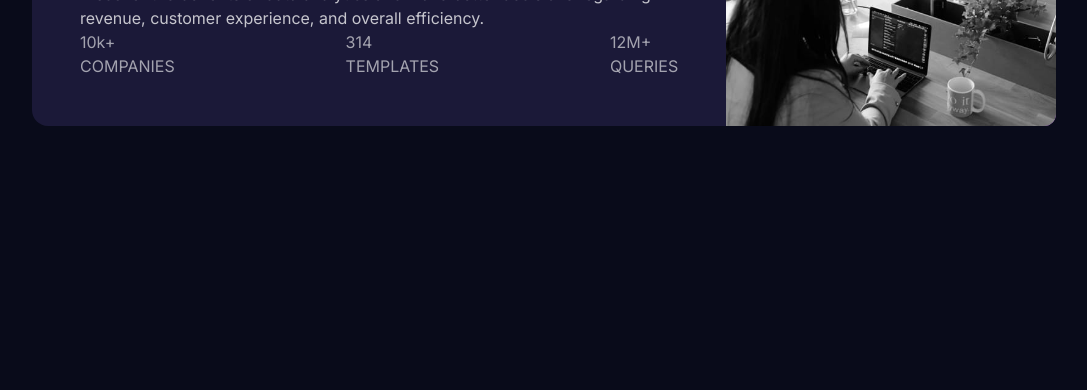
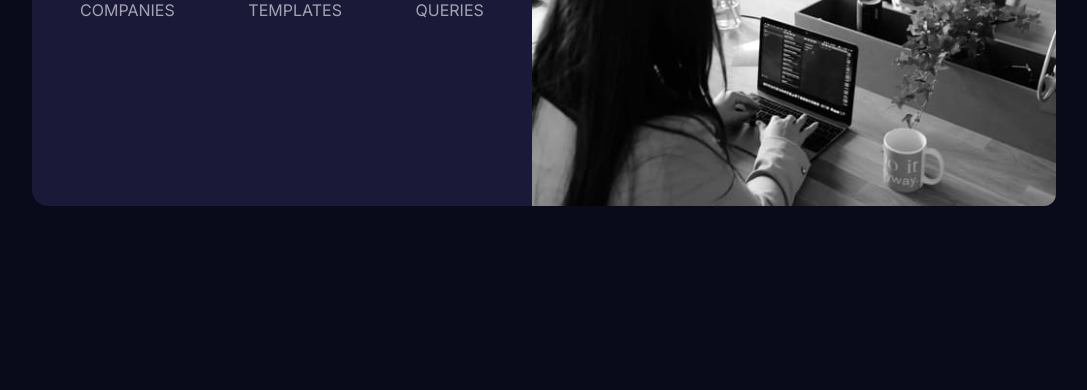
Before and after one commit to ebube92/stats-preview-card, a website: page index.html in a window 1280 px wide. Shown: the part 410-800 px from the top of the page, without its empty margins (96-1183 px from the left). Drawn offline with Linux system fonts and the light colour scheme.

Commit message:
adjusted main container width

```diff
--- a/index.html
+++ b/index.html
@@ -20,9 +20,9 @@
 
   <body class="bg-bg flex items-center justify-center min-h-screen font-inter">
     <main
-      class="flex flex-col-reverse md:flex-row bg-card rounded-2xl gap-8 md:gap-0 md:w-[80%]"
+      class="flex flex-col-reverse md:flex-row bg-card rounded-2xl gap-8 md:gap-0 md:w-[80%] w-[85%]"
     >
-      <div class="p-6 md:p-12 ">
+      <div class="p-6 md:p-12 w-[50%]">
         <h1 class="text-heading text-4xl font-bold">
           Get <span class="text-span">insights</span> that help your business
           grow.
@@ -49,7 +49,7 @@
         </div>
       </div>
 
-      <div class="rounded-r-xl ">
+      <div class="rounded-r-xl">
         <img
           src="images/image-header-desktop.jpg"
           alt=""
```
Also changed, not shown: output.css.
